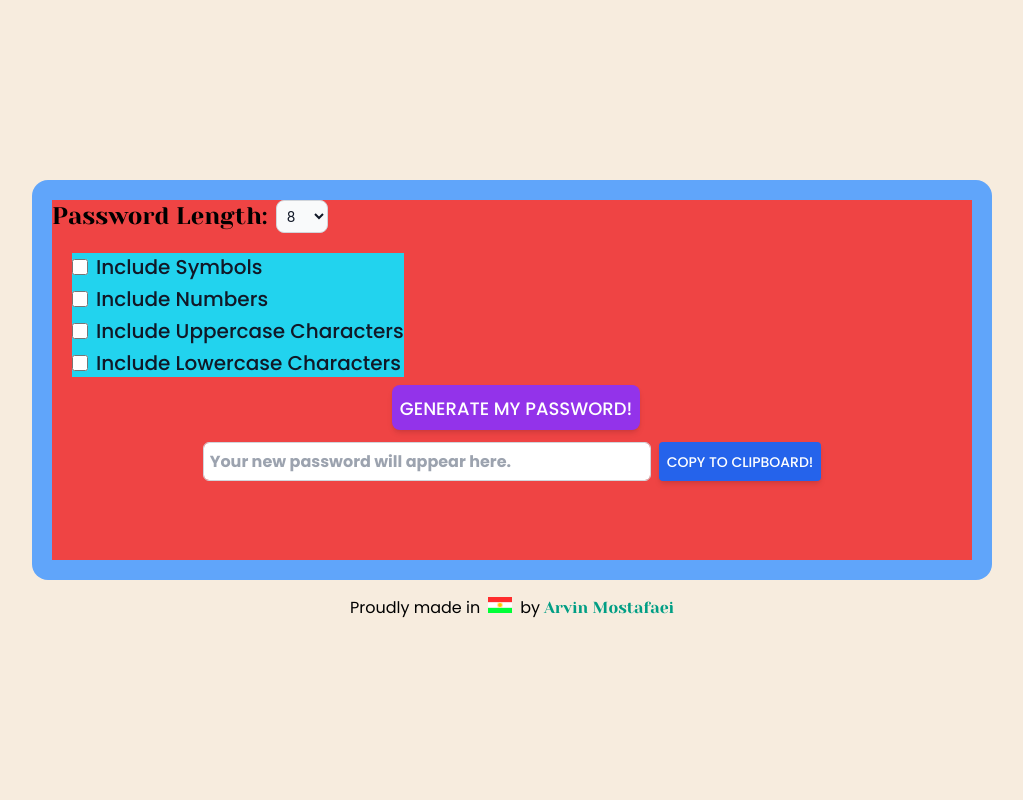
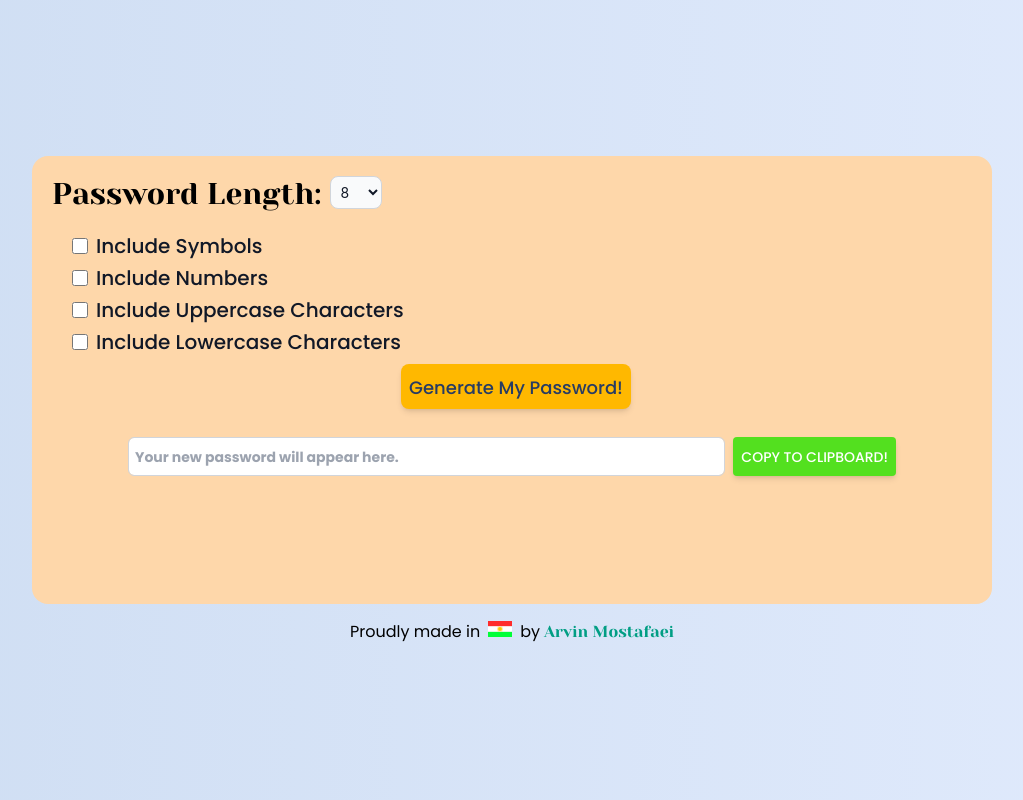
Before and after one commit to arviinmo/palora, a Next.js app: page / in a window 1280 px wide. Shown: the whole page, without its empty margins (128-1151 px from the left). Built offline with nearby package versions, Linux system fonts and the light colour scheme.

Commit message:
edited some button style

```diff
--- a/components/GenButton/GenButton.jsx
+++ b/components/GenButton/GenButton.jsx
@@ -5,7 +5,7 @@ function GenButton() {
     <div className="flex text-center items-center justify-center lg:mt-8 xs:mt-2">
       <button
         type="button"
-        className="flex w-max ml-2 px-2 pt-2.5 pb-2 bg-purple-600 text-white font-medium font-Poppins text-lg leading-normal uppercase rounded-lg shadow-md hover:bg-purple-700 hover:shadow-lg focus:bg-purple-700 focus:shadow-lg focus:outline-none focus:ring-0 active:bg-purple-800 active:shadow-lg transition duration-150 ease-in-out align-center"
+        className="flex w-max ml-2 px-2 pt-2.5 pb-2 bg-[#ffb800] text-[#283C63] font-medium font-Poppins text-lg leading-normal rounded-lg shadow-md hover:bg-[#ebaa00] hover:shadow-lg focus:bg-[#ebaa00] focus:shadow-lg focus:outline-none focus:ring-0 active:bg-[#d69b00] active:shadow-lg transition duration-150 ease-in-out align-center"
         >
         Generate My Password!
       </button>
--- a/components/Output&Copy/Output&Copy.jsx
+++ b/components/Output&Copy/Output&Copy.jsx
@@ -3,15 +3,15 @@ import React from "react";
 function OutputPass() {
   return (
     <div>
-      <div className="flex justify-center p-3">
+      <div className="flex justify-center p-3 xs:mt-4">
         <input
           type="text"
-          className="w-2/4 p-1.5 rounded-md text-gray-700 font-bold font-Poppins bg-white bg-clip-padding border border-solid border-gray-300 transition ease-in-out focus:text-gray-700 focus:bg-white focus:border-blue-600 focus:outline-none"
+          className="xs:text-xs sl:text-sm w-4/6 p-1.5 rounded-md text-gray-700 font-bold font-Poppins bg-white bg-clip-padding border border-solid border-gray-300 transition ease-in-out focus:text-gray-700 focus:bg-white focus:border-green-600 focus:outline-none"
           placeholder="Your new password will appear here."
         />
         <button
           type="button"
-          className="flex w-max ml-2 px-2 pt-2.5 pb-2 bg-blue-600  text-white font-medium font-Poppins text-sm leading-normal uppercase rounded shadow-md hover:bg-blue-700 hover:shadow-lg focus:bg-blue-700 focus:shadow-lg focus:outline-none focus:ring-0 active:bg-blue-800 active:shadow-lg transition duration-150 ease-in-out align-center"
+          className="flex w-max ml-2 px-2 pt-2.5 pb-2 bg-[#53e01f]  text-white font-medium font-Poppins text-sm leading-normal uppercase rounded shadow-md hover:bg-[#4dd01d] hover:shadow-lg focus:bg-[#4dd01d] focus:shadow-lg focus:outline-none focus:ring-0 active:bg-[#4dd01d] active:shadow-lg transition duration-150 ease-in-out align-center"
         >
           Copy to Clipboard!
         </button>
--- a/components/RadioOptions/RadioOptions.jsx
+++ b/components/RadioOptions/RadioOptions.jsx
@@ -2,7 +2,7 @@ import React from 'react'
 
 function RadioOptions() {
   return (
-    <div className="font-Poppins md:ml-5 bg-cyan-400 w-max text-xl sm:ml-2">
+    <div className="font-Poppins md:ml-5 w-max text-xl sm:ml-2">
         <div className="flex items-center mb-1 mt-5">
             <input id="default-checkbox" type="checkbox" value="SymbolsIncluded" className="w-4 h-4 text-blue-600 bg-gray-100 rounded border-gray-300 focus:ring-blue-500 dark:focus:ring-blue-600 dark:ring-offset-gray-800 focus:ring-2 dark:bg-gray-700 dark:border-gray-600" />
             <label htmlFor="default-checkbox" className="xs:text-base ml-2 sl:text-xl font-medium text-gray-900 dark:text-gray-300">Include Symbols</label>
--- a/components/passwordgenerator/PassGen.jsx
+++ b/components/passwordgenerator/PassGen.jsx
@@ -8,7 +8,7 @@ function PassGen() {
   return (
     <div>
       <div className="flex flex-row flex-wrap">
-        <h1 className="text-2xl font-Yeseva">Password Length:</h1>
+        <h1 className="text-3xl font-Yeseva">Password Length:</h1>
         <PassLength />
       </div>
         <RadioOptions />
--- a/pages/index.js
+++ b/pages/index.js
@@ -16,8 +16,8 @@ export default function Home() {
       <link rel="icon" href="/favicon.ico" />
       </Head>
       <div className="w-3/3 flex flex-col items-center justify-center h-screen">
-        <div className="flex flex-row h-2/4 rounded-2xl place-items-center lg:w-2/5 md:w-9/12 sm:w-11/12 p-5 bg-blue-400">
-          <div className="w-full h-full bg-red-500">
+        <div className="flex flex-row sl:h-[28rem] rounded-2xl place-items-center lg:w-2/5 md:w-9/12 sm:w-11/12 sm:h-[24rem] p-5 bg-orange-200	">
+          <div className="w-full h-full">
             <PassGen />
           </div>
         </div>
--- a/styles/globals.css
+++ b/styles/globals.css
@@ -1,10 +1,10 @@
-@import url('https://fonts.googleapis.com/css2?family=Yeseva+One&display=swap');
-@import url('https://fonts.googleapis.com/css2?family=Poppins:wght@400;500;700&family=Yeseva+One&display=swap');
+@import url("https://fonts.googleapis.com/css2?family=Yeseva+One&display=swap");
+@import url("https://fonts.googleapis.com/css2?family=Poppins:wght@400;500;700&family=Yeseva+One&display=swap");
 
-@import 'tailwindcss/base';
-@import 'tailwindcss/components';
+@import "tailwindcss/base";
+@import "tailwindcss/components";
 /* @import './base.css'; */
-@import 'tailwindcss/utilities';
+@import "tailwindcss/utilities";
 
 html,
 body {
@@ -12,7 +12,11 @@ body {
   margin: 0;
   font-family: -apple-system, BlinkMacSystemFont, Segoe UI, Roboto, Oxygen,
     Ubuntu, Cantarell, Fira Sans, Droid Sans, Helvetica Neue, sans-serif;
-  background: #F7ECDE;
+  background: linear-gradient(
+    to right,
+    #cfdef3,
+    #e0eafc
+  ); /* W3C, IE 10+/ Edge, Firefox 16+, Chrome 26+, Opera 12+, Safari 7+ */
 }
 
 a {
```
